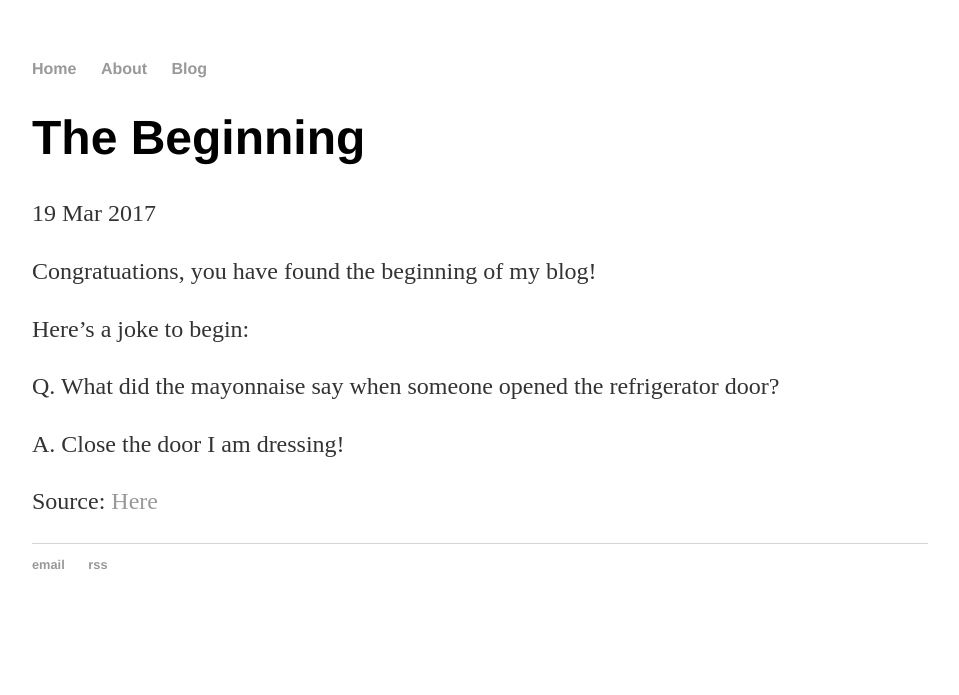
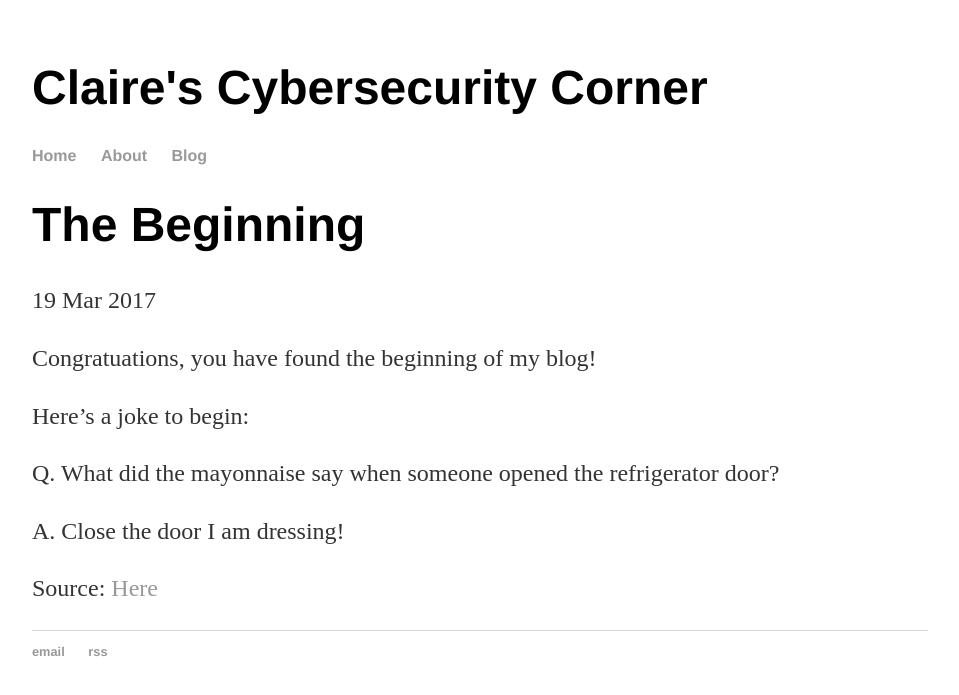
Before and after one commit to sle3man/sle3man.github.io, a Jekyll site: the page built from _posts/2017-03-19-The-Beginning.md, in a window 1280 px wide. Shown: the top 695 px of the page, without its empty margins (160-1119 px from the left). Built offline with Jekyll 4.4.1, drawn with Linux system fonts in a browser that asks for light colours.

Commit message:
Update default.html

```diff
--- a/_layouts/default.html
+++ b/_layouts/default.html
@@ -6,6 +6,7 @@
 		<link rel="stylesheet" type="text/css" href="/css/main.css">
 	</head>
 	<body>
+		<h1>Claire's Cybersecurity Corner</h1>
 		<nav>
     		<ul>
         		<li><a href="/">Home</a></li>
```
